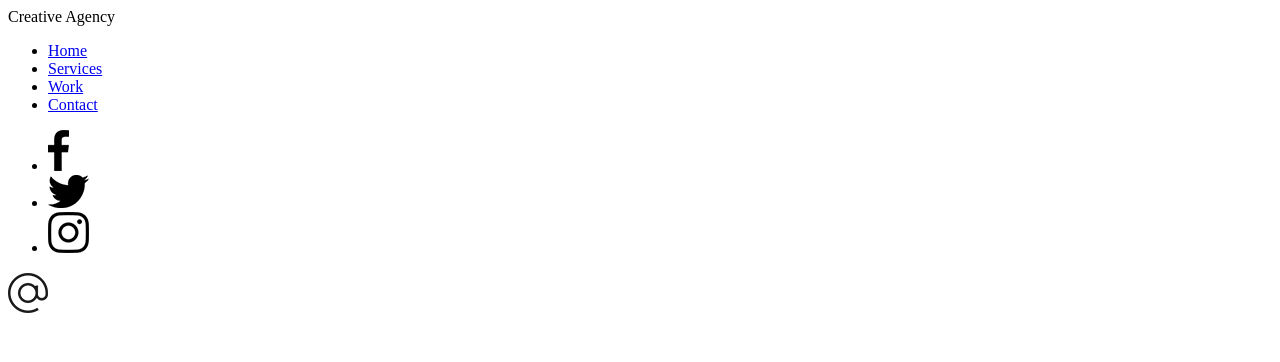
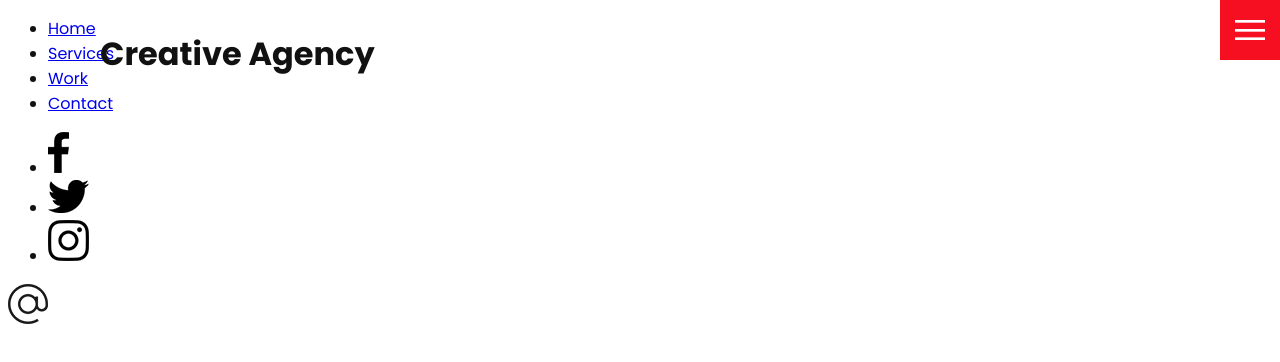
Before and after one commit to OmarNabolsi/CreativeAgencyNG, an Angular app: page / in a window 1280 px wide. Shown: the top 362 px of the page. Built offline with nearby package versions, Linux system fonts and the light colour scheme.

Commit message:
Testing Style Images 1

```diff
--- a/src/app/header/header.component.css
+++ b/src/app/header/header.component.css
@@ -0,0 +1,33 @@
+
+.logo {
+  position: absolute;
+  top: 30px;
+  left: 100px;
+  font-size: 2rem;
+  font-weight: 700;
+  z-index: 20;
+}
+
+
+
+/* TOGGLE */
+.toggle {
+  position: fixed;
+  top: 0;
+  right: 0;
+  width: 60px;
+  height: 60px;
+  background: var(--primary-color) url(../../assets/images/menu.png);
+  background-size: 30px;
+  background-position: center;
+  background-repeat: no-repeat;
+  z-index: 20;
+  cursor: pointer;
+}
+
+.toggle.active {
+  background: var(--primary-color) url(../../assets/images/close.png);
+  background-size: 25px;
+  background-position: center;
+  background-repeat: no-repeat;
+}
--- a/src/styles.css
+++ b/src/styles.css
@@ -1 +1,50 @@
 /* You can add global styles to this file, and also import other style files */
+@import url('https://fonts.googleapis.com/css?family=Poppins:200,300,400,500,600,700,800,900&display=swap');
+
+:root {
+    --primary-color: #f60f20;
+    --secondary-color: #1b206e;
+}
+
+
+html,
+body {
+    font-family: 'Poppins', sans-serif;
+    color: #111;
+}
+
+h1 {
+    font-size: 30px;
+    font-weight: 500;
+}
+
+p {
+    margin: 20px 0 10px;
+    font-size: 1.1rem;
+}
+
+section {
+    display: flex;
+    flex-direction: column;
+    height: 100vh;
+    align-items: center;
+    padding: 100px;
+    margin-top: 60px;
+}
+
+
+/* BUTTON */
+.btn {
+  cursor: pointer;
+  display: inline-block;
+  background: var(--primary-color);
+  color: #fff;
+  text-decoration: none;
+  padding: 10px 30px;
+  margin: 20px 0;
+  border: 0;
+}
+
+.btn:hover {
+  transform: scale(0.98);
+}
```
Also changed, not shown: 7 other files (tests, documents, lock files or other folders).
